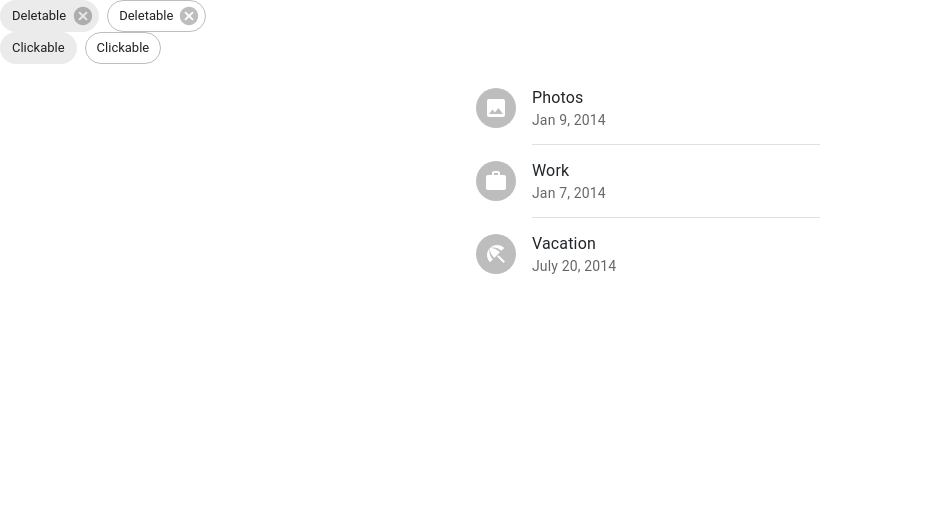
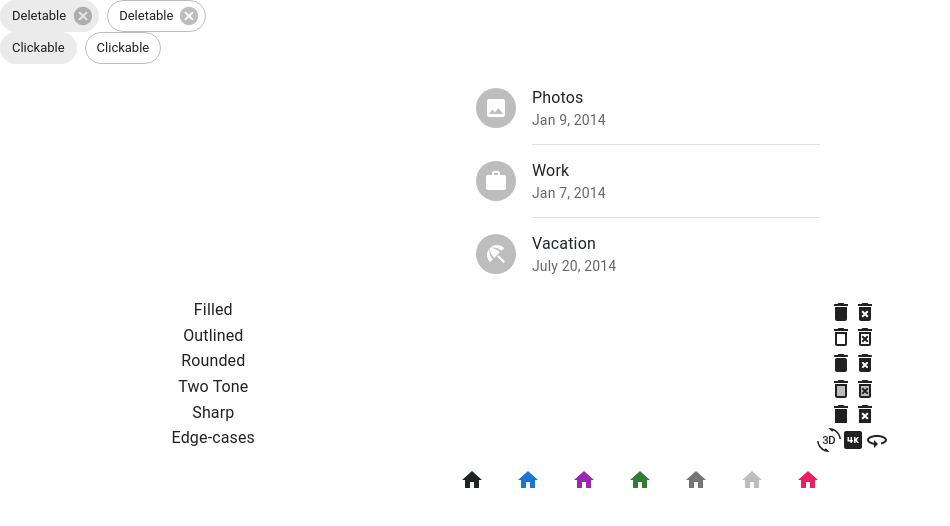
Before and after one commit to sinhasudhanshu/My-React-App, a React (Create React App) app: page / in a window 1280 px wide. Shown: the top 526 px of the page, without its empty margins (0-950 px from the left). Built offline with nearby package versions, Linux system fonts and the light colour scheme.

Commit message:
Icons Meterial ui

```diff
--- a/src/App.js
+++ b/src/App.js
@@ -22,6 +22,8 @@ import './App.css';
 import ChipClickButton from './components/ChipClickButton';
 import ChipDeleteButton from './components/ChipDeleteButton';
 import InsetDividers from './components/InsetDividers';
+import MaterialsIcon from './components/MeterialsIcon';
+import ColorIcon from './components/ColorIcon';
 //import MyButtons from './components/MyButtons';
 //import MyButtonsGroup from './components/MyButtonsGroup';
 
@@ -34,6 +36,8 @@ function App() {
             <ChipDeleteButton/>
             <ChipClickButton/>
             <InsetDividers/>
+            <MaterialsIcon/>
+            <ColorIcon/>
         </center>
 
     </div>
--- /dev/null
+++ b/src/components/ColorIcon.js
@@ -0,0 +1,33 @@
+import * as React from 'react';
+import Box from '@mui/material/Box';
+import { pink } from '@mui/material/colors';
+import SvgIcon, { SvgIconProps } from '@mui/material/SvgIcon';
+
+function HomeIcon(props) {
+  return (
+    <SvgIcon {...props}>
+      <path d="M10 20v-6h4v6h5v-8h3L12 3 2 12h3v8z" />
+    </SvgIcon>
+  );
+}
+
+ function ColorIcon() {
+  return (
+    <Box
+      sx={{
+        '& > :not(style)': {
+          m: 2,
+        },
+      }}
+    >
+      <HomeIcon />
+      <HomeIcon color="primary" />
+      <HomeIcon color="secondary" />
+      <HomeIcon color="success" />
+      <HomeIcon color="action" />
+      <HomeIcon color="disabled" />
+      <HomeIcon sx={{ color: pink[500] }} />
+    </Box>
+  );
+}
+export default ColorIcon;
--- /dev/null
+++ b/src/components/MeterialsIcon.js
@@ -0,0 +1,67 @@
+import * as React from 'react';
+import Grid from '@mui/material/Grid';
+import Typography from '@mui/material/Typography';
+import DeleteIcon from '@mui/icons-material/Delete';
+import DeleteOutlinedIcon from '@mui/icons-material/DeleteOutlined';
+import DeleteRoundedIcon from '@mui/icons-material/DeleteRounded';
+import DeleteTwoToneIcon from '@mui/icons-material/DeleteTwoTone';
+import DeleteSharpIcon from '@mui/icons-material/DeleteSharp';
+import DeleteForeverIcon from '@mui/icons-material/DeleteForever';
+import DeleteForeverOutlinedIcon from '@mui/icons-material/DeleteForeverOutlined';
+import DeleteForeverRoundedIcon from '@mui/icons-material/DeleteForeverRounded';
+import DeleteForeverTwoToneIcon from '@mui/icons-material/DeleteForeverTwoTone';
+import DeleteForeverSharpIcon from '@mui/icons-material/DeleteForeverSharp';
+import ThreeDRotationIcon from '@mui/icons-material/ThreeDRotation';
+import FourKIcon from '@mui/icons-material/FourK';
+import ThreeSixtyIcon from '@mui/icons-material/ThreeSixty';
+
+ function MaterialsIcon() {
+  return (
+    <Grid container sx={{ color: 'text.primary' }}>
+      <Grid item xs={4}>
+        <Typography>Filled</Typography>
+      </Grid>
+      <Grid item xs={8}>
+        <DeleteIcon />
+        <DeleteForeverIcon />
+      </Grid>
+      <Grid item xs={4}>
+        <Typography>Outlined</Typography>
+      </Grid>
+      <Grid item xs={8}>
+        <DeleteOutlinedIcon />
+        <DeleteForeverOutlinedIcon />
+      </Grid>
+      <Grid item xs={4}>
+        <Typography>Rounded</Typography>
+      </Grid>
+      <Grid item xs={8}>
+        <DeleteRoundedIcon />
+        <DeleteForeverRoundedIcon />
+      </Grid>
+      <Grid item xs={4}>
+        <Typography>Two Tone</Typography>
+      </Grid>
+      <Grid item xs={8}>
+        <DeleteTwoToneIcon />
+        <DeleteForeverTwoToneIcon />
+      </Grid>
+      <Grid item xs={4}>
+        <Typography>Sharp</Typography>
+      </Grid>
+      <Grid item xs={8}>
+        <DeleteSharpIcon />
+        <DeleteForeverSharpIcon />
+      </Grid>
+      <Grid item xs={4}>
+        <Typography>Edge-cases</Typography>
+      </Grid>
+      <Grid item xs={8}>
+        <ThreeDRotationIcon />
+        <FourKIcon />
+        <ThreeSixtyIcon />
+      </Grid>
+    </Grid>
+  );
+}
+export default MaterialsIcon;
```
